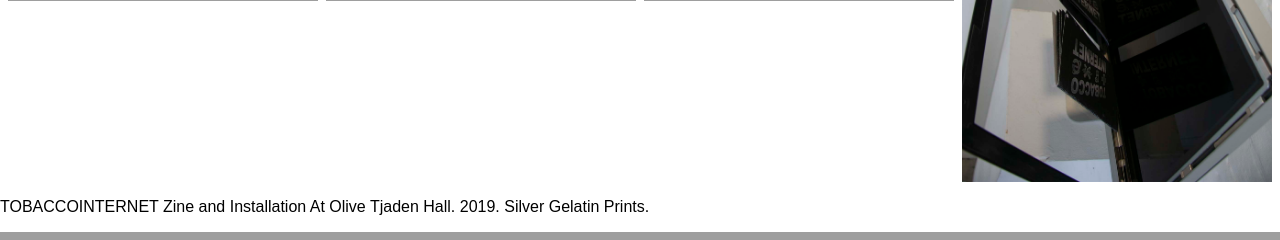
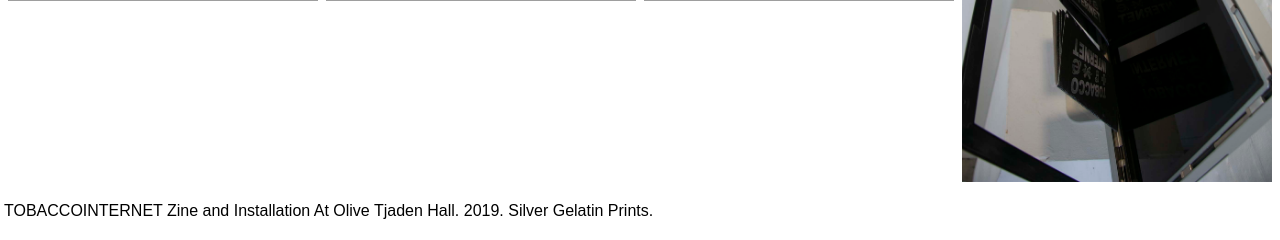
Before and after one commit to e-r-d/eoghanonline, a PHP site: page /tobaccointernet.html in a window 1280 px wide. Shown: the part 1886-2126 px from the top of the page. Run offline with PHP 8.4, Linux system fonts and the light colour scheme; grey boxes are pictures that could not be loaded.

Commit message:
Add files via upload

```diff
--- a/style.css
+++ b/style.css
@@ -24,6 +24,10 @@
   margin-left: auto;
   margin-right: auto;
   font-size: 100%;
+}
+
+p {
+  padding: 4px;
 }
 
 
```
